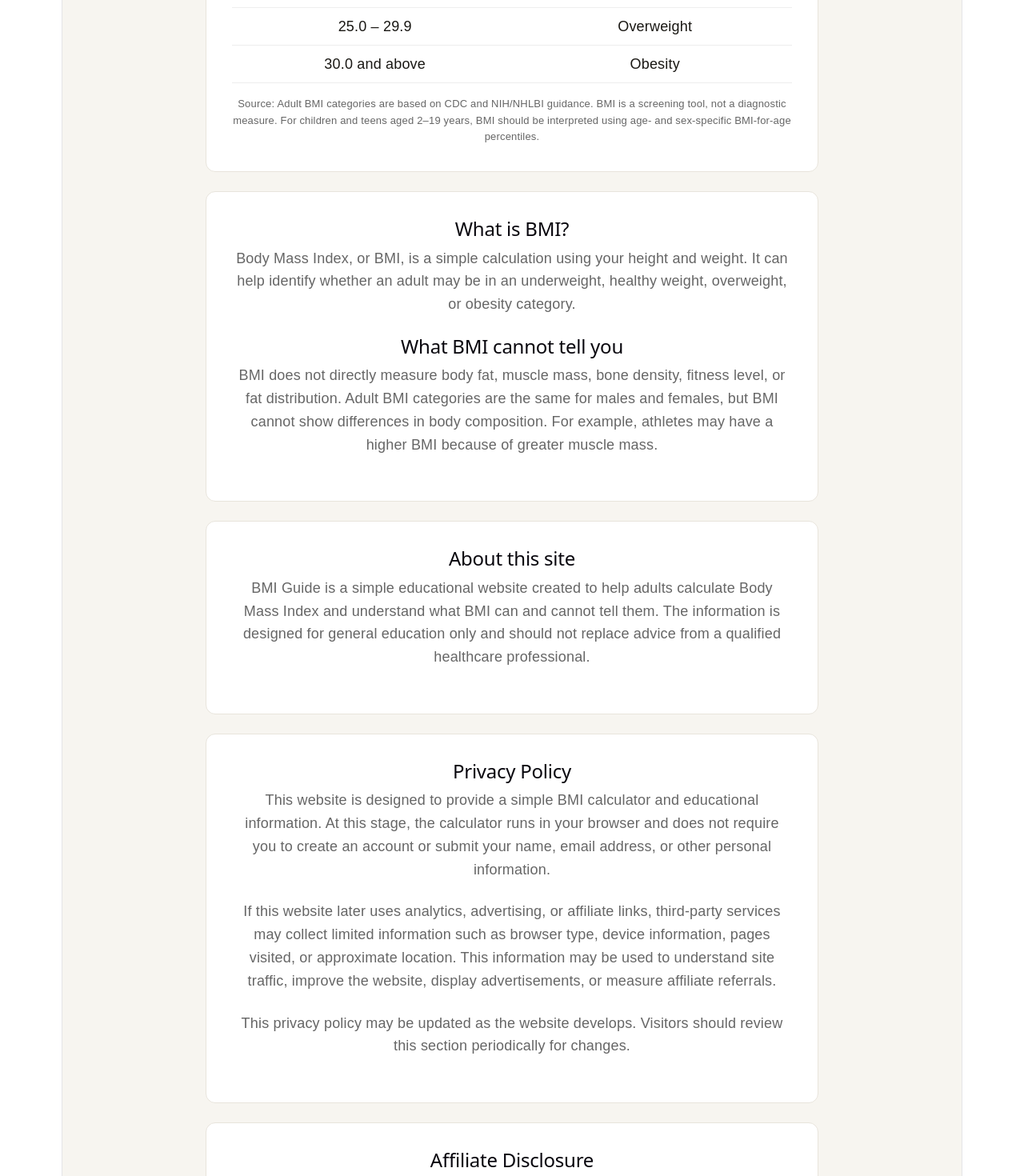
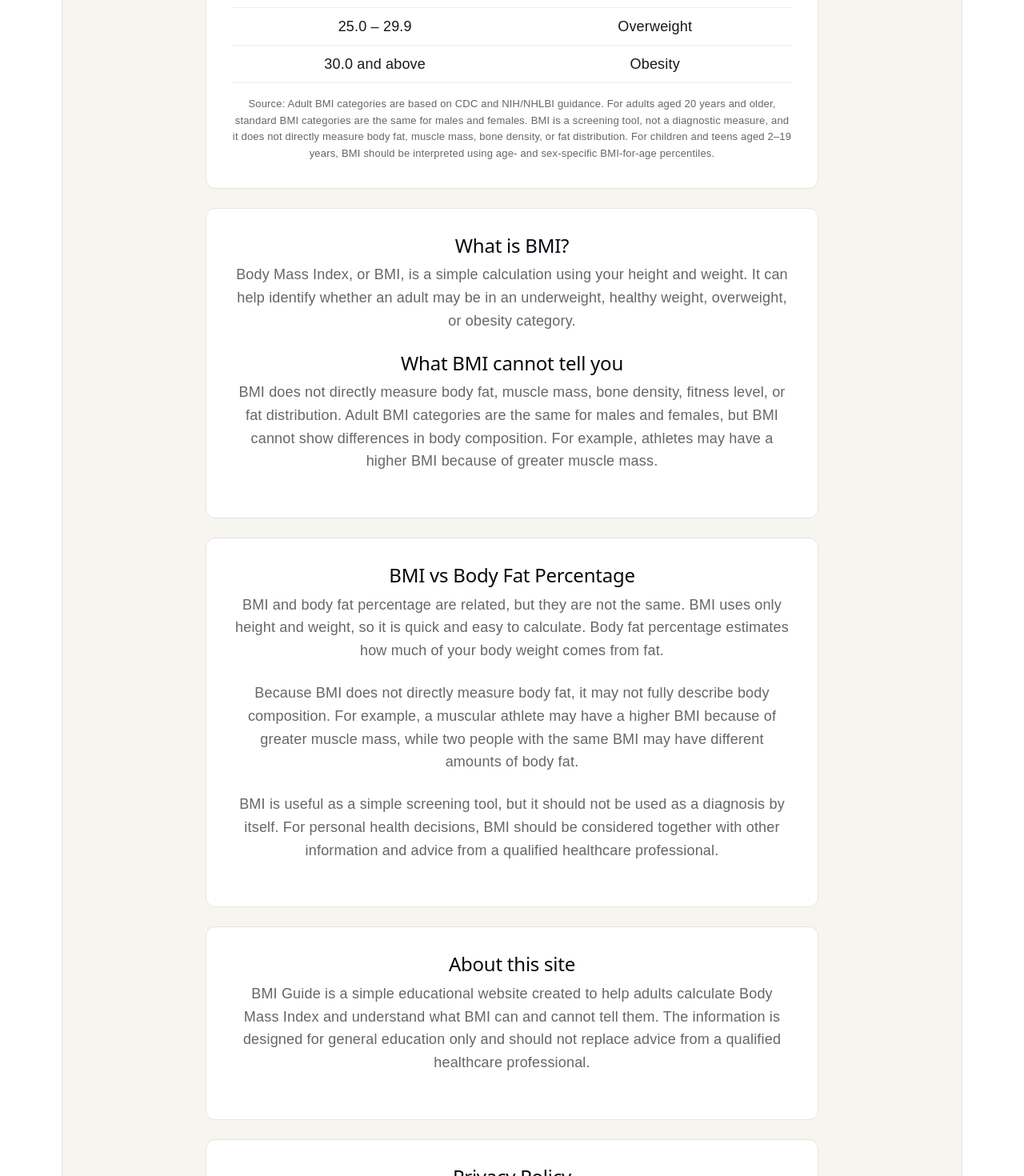
Before and after one commit to ykur7937-cyber/bmi-guide, a React (Vite) app: page / in a window 1280 px wide. Shown: the part 1320-2790 px from the top of the page at 80% size. Built offline with nearby package versions, Linux system fonts and the light colour scheme.

Commit message:
Add BMI s body fat article

```diff
--- a/src/App.jsx
+++ b/src/App.jsx
@@ -138,9 +138,12 @@ export default function App() {
 
         <p style={styles.source}>
           Source: Adult BMI categories are based on CDC and NIH/NHLBI guidance.
-          BMI is a screening tool, not a diagnostic measure. For children and
-          teens aged 2–19 years, BMI should be interpreted using age- and
-          sex-specific BMI-for-age percentiles.
+          For adults aged 20 years and older, standard BMI categories are the
+          same for males and females. BMI is a screening tool, not a diagnostic
+          measure, and it does not directly measure body fat, muscle mass, bone
+          density, or fat distribution. For children and teens aged 2–19 years,
+          BMI should be interpreted using age- and sex-specific BMI-for-age
+          percentiles.
         </p>
       </div>
 
@@ -155,12 +158,38 @@ export default function App() {
         <h2>What BMI cannot tell you</h2>
         <p style={styles.text}>
           BMI does not directly measure body fat, muscle mass, bone density,
-          fitness level, or fat distribution. Adult BMI categories are the same for
-          males and females, but BMI cannot show differences in body composition.
-          For example, athletes may have a higher BMI because of greater muscle mass.
+          fitness level, or fat distribution. Adult BMI categories are the same
+          for males and females, but BMI cannot show differences in body
+          composition. For example, athletes may have a higher BMI because of
+          greater muscle mass.
         </p>
       </div>
-            <div id="about" style={styles.infoCard}>
+
+      <div id="bmi-vs-body-fat" style={styles.infoCard}>
+        <h2>BMI vs Body Fat Percentage</h2>
+        <p style={styles.text}>
+          BMI and body fat percentage are related, but they are not the same.
+          BMI uses only height and weight, so it is quick and easy to calculate.
+          Body fat percentage estimates how much of your body weight comes from
+          fat.
+        </p>
+
+        <p style={styles.text}>
+          Because BMI does not directly measure body fat, it may not fully
+          describe body composition. For example, a muscular athlete may have a
+          higher BMI because of greater muscle mass, while two people with the
+          same BMI may have different amounts of body fat.
+        </p>
+
+        <p style={styles.text}>
+          BMI is useful as a simple screening tool, but it should not be used as
+          a diagnosis by itself. For personal health decisions, BMI should be
+          considered together with other information and advice from a qualified
+          healthcare professional.
+        </p>
+      </div>
+
+      <div id="about" style={styles.infoCard}>
         <h2>About this site</h2>
         <p style={styles.text}>
           BMI Guide is a simple educational website created to help adults
@@ -210,15 +239,18 @@ export default function App() {
         </p>
       </div>
 
-        <div id="contact" style={styles.infoCard}>
-         <h2>Contact</h2>
-         <p style={styles.text}>
+      <div id="contact" style={styles.infoCard}>
+        <h2>Contact</h2>
+        <p style={styles.text}>
           If you have questions, feedback, or notice an error on this website,
           you can contact the site owner by email.
-         </p>
+        </p>
 
         <p style={styles.text}>
-          Email: <a href="mailto:ykur7937@googlemail.com">ykur7937@googlemail.com</a>
+          Email:{" "}
+          <a href="mailto:ykur7937@googlemail.com">
+            ykur7937@googlemail.com
+          </a>
         </p>
       </div>
 
@@ -255,11 +287,14 @@ const styles = {
     justifyContent: "space-between",
     alignItems: "center",
     borderBottom: "1px solid #e8e4dc",
+    gap: "16px",
+    flexWrap: "wrap",
   },
   navLinks: {
     display: "flex",
     gap: "16px",
     fontSize: "14px",
+    flexWrap: "wrap",
   },
   navLink: {
     color: "#555",
```
